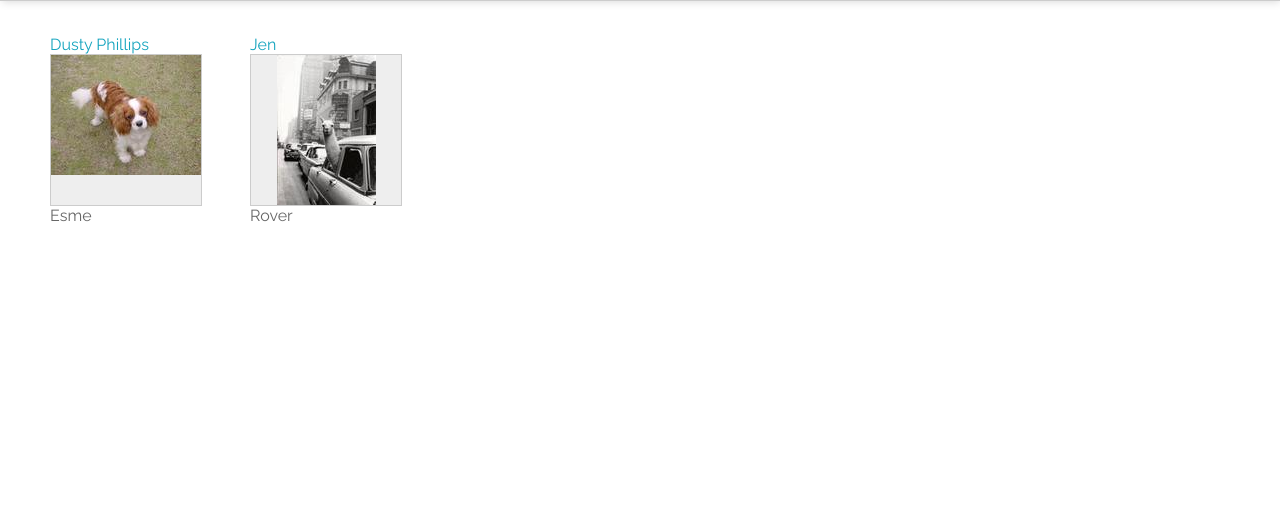
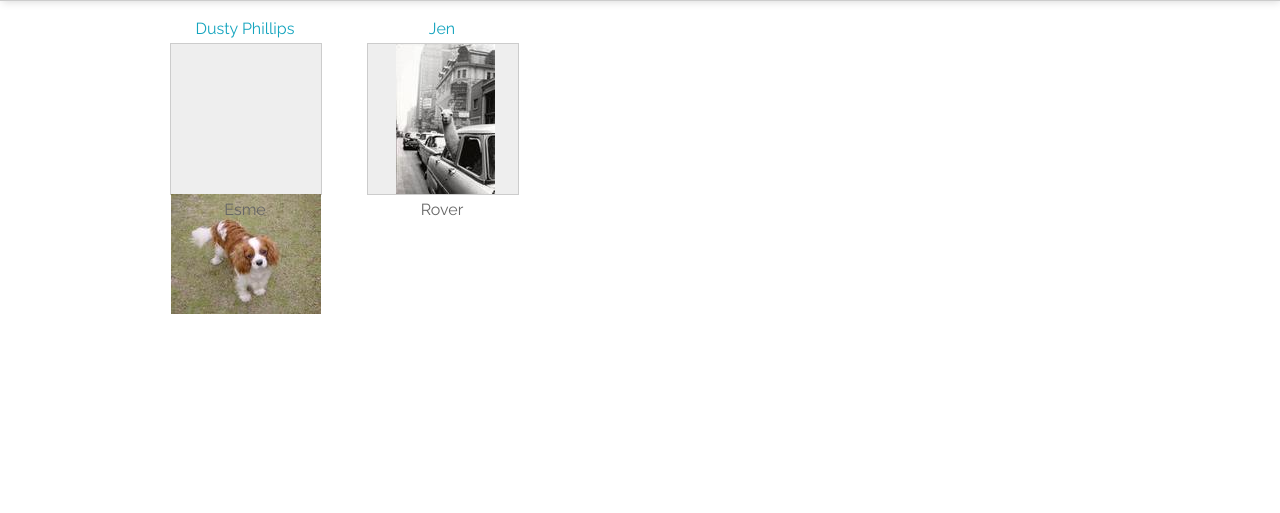
Before and after one commit to jpierce42/rover, a Django app: page /dogs/ in a window 1280 px wide. Shown: the part 61-574 px from the top of the page. Run offline with Django 3.2, Linux system fonts and the light colour scheme; data comes from the database, SQL or seed files in the repository; both versions use the stored data as it was after the commit; parts of the project's set-up code (start-up, migrations or seed data) failed here and were passed over; some libraries are stand-ins or nearby versions.

Commit message:
Vertically align thumbnail images

```diff
--- a/dogs/static/dogs/styles.css
+++ b/dogs/static/dogs/styles.css
@@ -48,13 +48,20 @@ a:hover { text-decoration: underline; }
 #container {
     margin: 0 auto;
     height: 100%;
-    padding: 80px 10px;
+    width:940px;
+    padding: 80px 0;
 }
 
 .dog_container {
     float: left;
-    width: 200px;
+    width: 150px;
     height: 200px;
+    margin-right: 47px;
+    text-align: center;
+}
+
+.dog_container:last-child {
+    margin-right: 0;
 }
 
 .img_container {
@@ -62,9 +69,19 @@ a:hover { text-decoration: underline; }
     height: 150px;
     border: 1px solid #ccc;
     background-color: #eee;
+    margin: 5px 0;
+    text-align: center;
+}
+
+.img_container:before {
+    content: '';
+    display: inline-block;
+    vertical-align: middle;
+    height: 100%;
 }
 
 .img_container img {
-    display: block;
-    margin: auto;
+    display: inline-block;
+    vertical-align: middle;
+    /*margin: auto;*/
 }
--- a/dogs/templates/dogs/index.html
+++ b/dogs/templates/dogs/index.html
@@ -2,13 +2,11 @@
 
 {% block content %}
 <div id="dogs">
-<ul>
 {% for owner in owner_list %}
     <div class="dog_container">
     <a href="{% url 'dogs:dog_detail' owner.id %}" target="#" class="detail_link">{{ owner.name }}</a>
     {% for dog in owner.dog_set.all %}
         <div class="img_container">
-            <span class="img_helper"></span>
             <img src="{{ dog.image.url_150x150 }}" />
         </div>
         {{ dog.name }}
```
Also changed, not shown: db.sqlite3.
